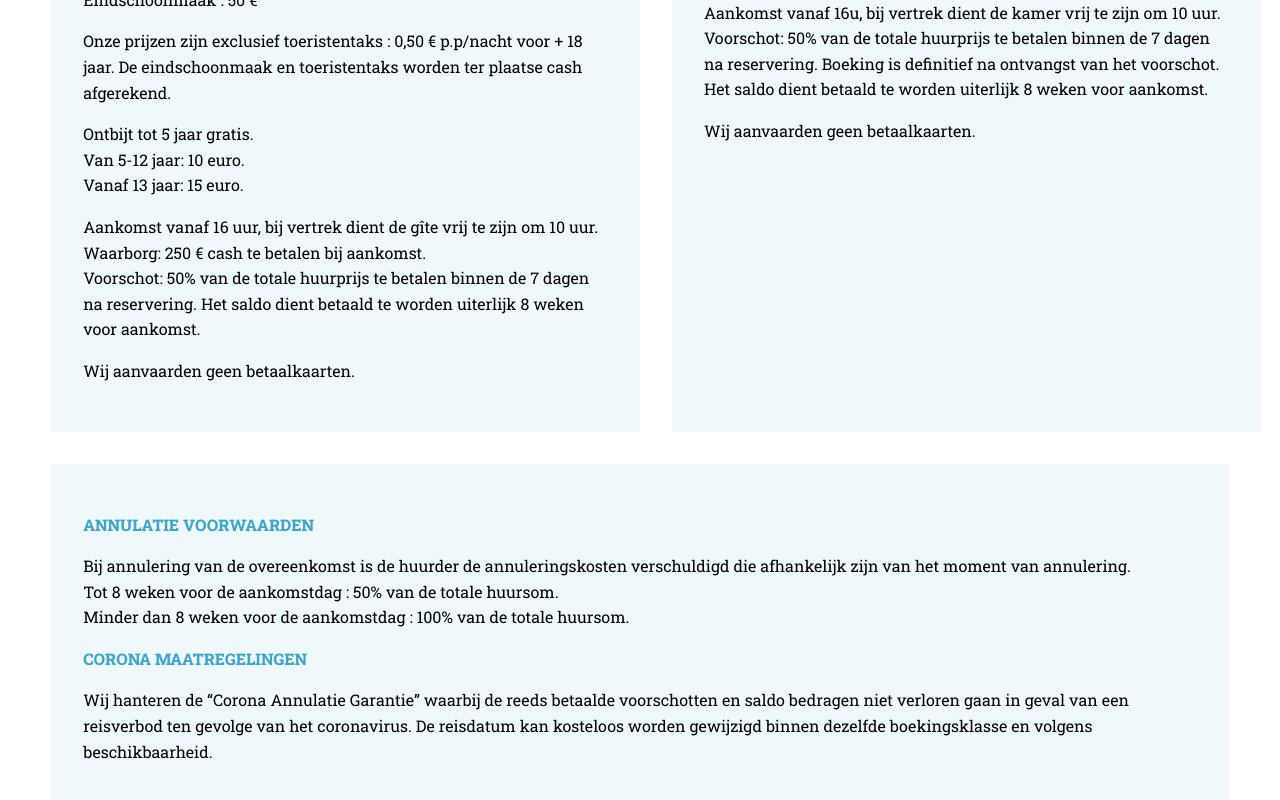
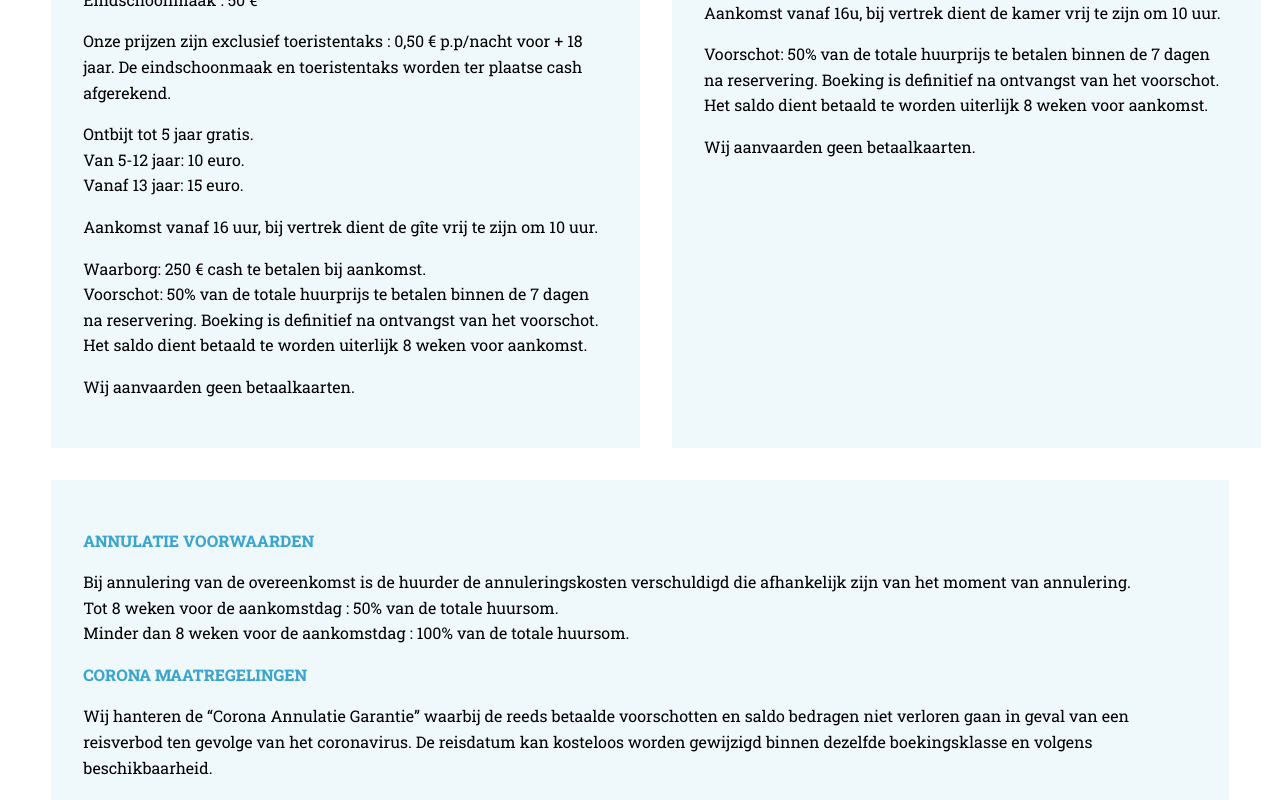
Before and after one commit to michvane/domaine-de-merugat, a Next.js app: page /tariffs in a window 1280 px wide. Shown: the part 1265-2065 px from the top of the page. Built offline with nearby package versions, Linux system fonts and the light colour scheme; a web font is replaced by a local one.

Commit message:
More changes copy

```diff
--- a/pages/tariffs.tsx
+++ b/pages/tariffs.tsx
@@ -46,10 +46,11 @@ const Tariffs: NextPage = () => {
             <p>
               Ontbijt tot 5 jaar gratis. <br /> Van 5-12 jaar: 10 euro. <br /> Vanaf 13 jaar: 15 euro.
             </p>
+            <p>Aankomst vanaf 16 uur, bij vertrek dient de gîte vrij te zijn om 10 uur. </p>
             <p>
-              Aankomst vanaf 16 uur, bij vertrek dient de gîte vrij te zijn om 10 uur. <br /> Waarborg: 250 € cash te
-              betalen bij aankomst. <br /> Voorschot: 50% van de totale huurprijs te betalen binnen de 7 dagen na
-              reservering. Het saldo dient betaald te worden uiterlijk 8 weken voor aankomst.
+              Waarborg: 250 € cash te betalen bij aankomst. <br /> Voorschot: 50% van de totale huurprijs te betalen
+              binnen de 7 dagen na reservering. Boeking is definitief na ontvangst van het voorschot. Het saldo dient
+              betaald te worden uiterlijk 8 weken voor aankomst.
             </p>
             <p>Wij aanvaarden geen betaalkaarten.</p>
           </TextDiv>
@@ -72,8 +73,8 @@ const Tariffs: NextPage = () => {
               Prijzen zijn inclusief uitgebreid ontbijt. <br /> Toeristentaks niet inbegrepen. (0,50 € p.p/nacht + 18
               jaar)
             </p>
+            <p>Aankomst vanaf 16u, bij vertrek dient de kamer vrij te zijn om 10 uur. </p>
             <p>
-              Aankomst vanaf 16u, bij vertrek dient de kamer vrij te zijn om 10 uur. <br />
               Voorschot: 50% van de totale huurprijs te betalen binnen de 7 dagen na reservering. Boeking is definitief
               na ontvangst van het voorschot. Het saldo dient betaald te worden uiterlijk 8 weken voor aankomst.
             </p>
```
